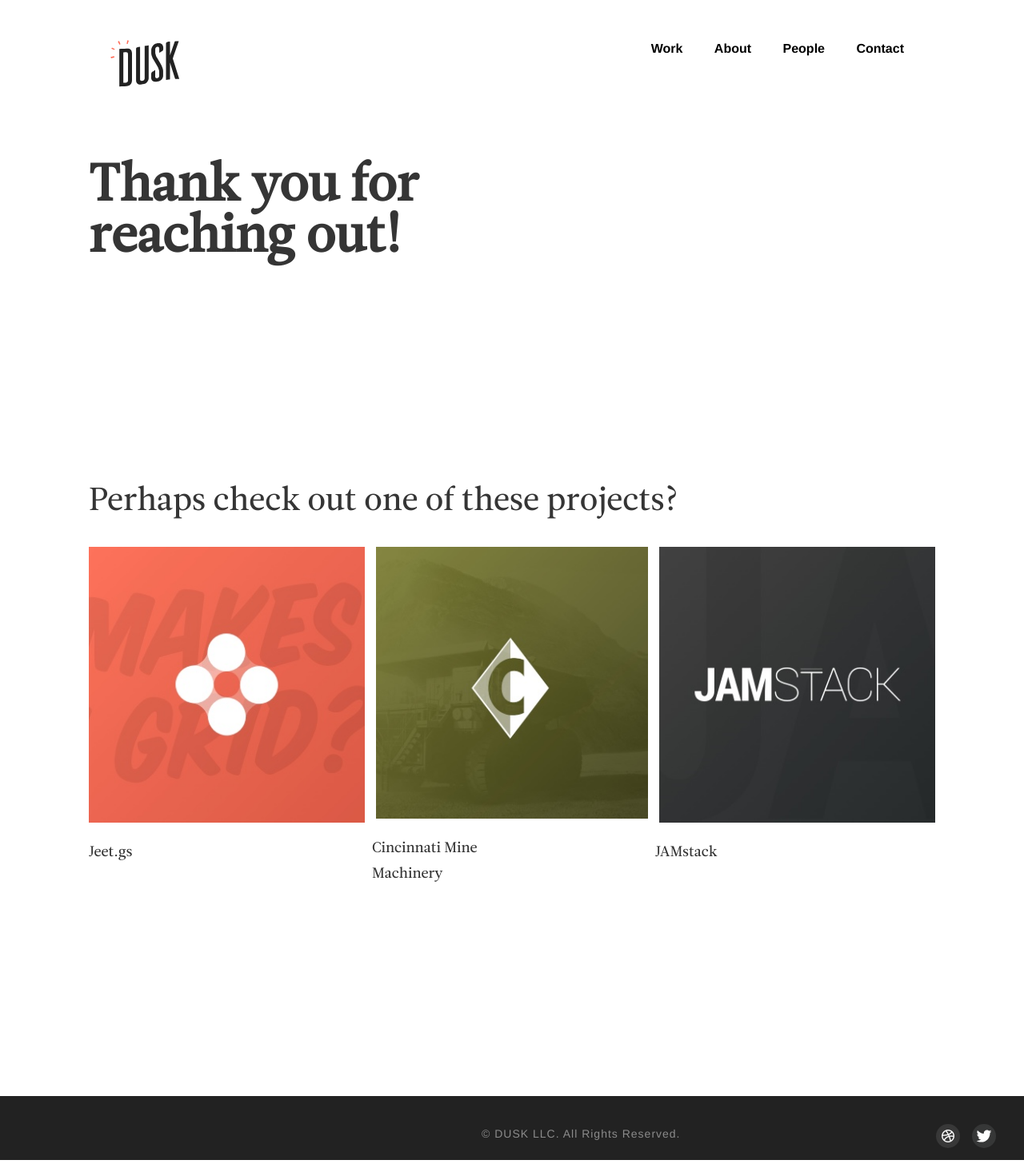
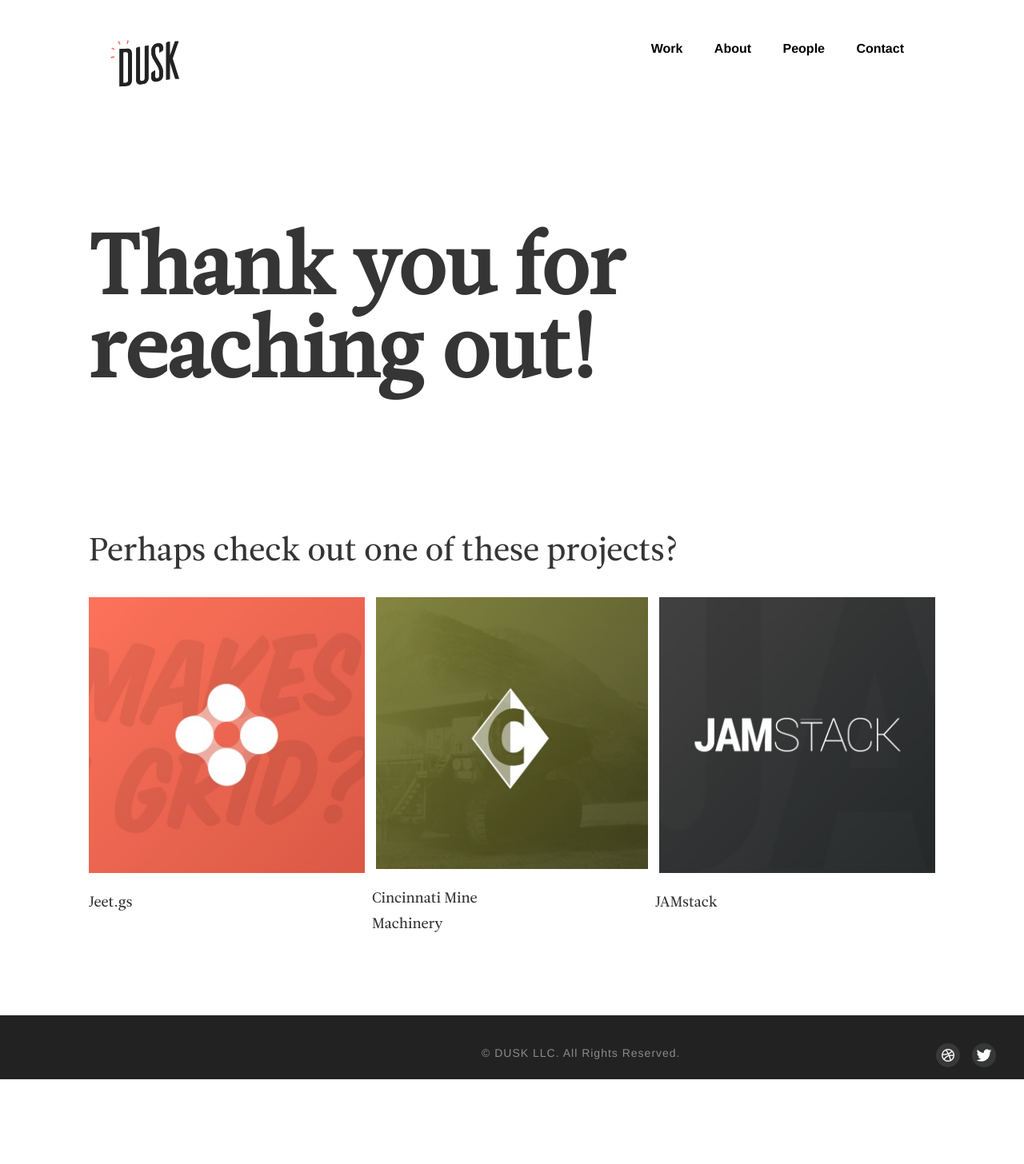
Before and after one commit to mountainbug95/6point0_jekyll, a Jekyll site: the page built from pages/thank-you.html, in a window 1280 px wide. Shown: the whole page at 80% size. Built offline with Jekyll 4.4.1, drawn with Linux system fonts in a browser that asks for light colours; after the commit the page ends 1355 px from its top, so only the background shows below that.

Commit message:
updated & cleaned up the thank you page

```diff
--- a/_includes/head.html
+++ b/_includes/head.html
@@ -18,7 +18,7 @@
     <link rel="stylesheet" href="/assets/css/main-style.css">
     <link rel="stylesheet" href="/assets/css/mission-style.css">
     <link rel="stylesheet" href="/assets/css/footer-style.css">
-    {% if page.title == "Index" or page.title == "Thank-You" %}
+    {% if page.title == "Index" %}
         <link rel="stylesheet" href="/assets/css/index-style.css">
     {% endif %}
     {% if page.title == "Work" %}
@@ -36,5 +36,8 @@
     {% if page.title == "Contact" %}
         <link rel="stylesheet" href="/assets/css/contact-style.css">
     {% endif %}
+    {% if page.title == "Thank-You" %}
+        <link rel="stylesheet" href="/assets/css/thank-you-style.css">
+    {% endif %}
     <!--end  stylesheets-->
 </head>
--- a/assets/css/footer-style.css
+++ b/assets/css/footer-style.css
@@ -2,6 +2,7 @@ footer{
     background-color: #222;
     color: #8B8B8B;
     height: 80px;
+    width: 100%;
 }
 
 .buttons-container h6{
--- a/assets/css/main-style.css
+++ b/assets/css/main-style.css
@@ -245,7 +245,6 @@ body{
 .content-container{
     text-align: left;       /*????????????????????????*/
     display: inline-block; /*????????????????????????*/
-
     /*margin-left: 3px;
     margin-right: 3px;*/
     margin-left: auto;
--- /dev/null
+++ b/assets/css/thank-you-style.css
@@ -0,0 +1,311 @@
+@media screen and (min-width: 768px)
+{
+    .projects-blurb{
+        margin-bottom: 0;
+        margin-top: 83px;
+    }
+    .projects-section{
+        margin-bottom: 84px;
+        margin-top: 144px;
+    }
+    .projects-container h1{
+        font-size: 40px;
+    }
+    @media screen and (max-height: 767px){
+        .projects-blurb{
+            margin-bottom: 104px;
+            margin-top: 146px;
+        }
+        .projects-section{
+            margin-bottom: 248px;
+            margin-top: 125px;
+        }
+    }
+}
+@media screen and (max-width: 768px){
+    .projects-blurb{
+        margin-bottom: 0px;
+        margin-top: 10px;
+    }
+    .projects-section{
+        margin-bottom: 172px;
+        margin-top: 59px;
+    }
+    .center{
+        margin-top: 55px;
+    }
+    .projects-container h1{
+        font-size: 30px;
+    }
+}
+@media screen and (max-width: 480px){
+    .projects-blurb{
+        margin-bottom: 17px;
+        margin-top: 34px;
+    }
+    .projects-section{
+        margin-bottom: 25px;
+        margin-top: 40px;
+    }
+}
+
+.projects-blurb{
+    display: inline-block;
+    box-sizing: border-box;
+    max-width: 750px;
+}
+
+/*tagline font scaling*/
+@media screen and (min-width: 768px) {
+    .tag-line{
+        font-size: 104px;
+        line-height: 104px;
+    }
+}
+
+@media screen and (max-width: 768px) {
+    .tag-line{
+        font-size: 40px;
+        line-height: 64px;
+    }
+}
+
+.tag-line{
+    white-space: normal;
+    font-weight: 700;
+}
+
+/*projects preview font & image scaling*/
+@media screen and (min-width: 1200px) {
+    .project-listing-container{
+        max-width: 350px;
+    }
+
+    .project-img-left{
+        margin-right: 5px;
+    }
+
+    .project-img-middle{
+        margin-left: 5px;
+        margin-right: 5px;
+    }
+
+    .project-img-right{
+        margin-left: 5px;
+    }
+}
+
+@media screen and (max-width: 1200px) {
+    .project-listing-container{
+        max-width: 300px;
+    }
+
+    .project-img-left{
+        margin-right: 5px;
+    }
+
+    .project-img-middle{
+        margin-left: 5px;
+        margin-right: 5px;
+    }
+
+    .project-img-right{
+        margin-left: 5px;
+    }
+}
+
+@media screen and (max-width: 1000px) {
+    .project-listing-container{
+        max-width: 250px;
+    }
+}
+
+@media screen and (max-width: 800px) {
+    .project-listing-container{
+        max-width: 210px;
+    }
+
+}
+
+@media screen and (min-width: 650px){
+    .projects-container{
+        white-space: nowrap;
+    }
+}
+
+@media screen and (max-width: 650px) {
+    .projects-container{
+        white-space: normal;
+    }
+
+    .project-listing-container{
+        display: block;
+        min-width: 100%;
+    }
+
+    .project-listing-container div{
+        min-width: 100%;
+        box-sizing: border-box;
+    }
+
+    .project-listing-container div img{
+        min-width: 100%;
+        margin-left: 0;
+        margin-right: 0;
+        padding: 0;
+    }
+
+    .project-listing-container div{
+        margin-left: 0;
+        margin-right: 0;
+    }
+}
+
+/*END FONT SCALING*/
+.projects-section{
+    display: block;
+    padding: 0;
+    width: 100%;
+    margin-left: auto;
+    margin-right: auto;
+    text-align:center;
+}
+
+.projects-container{
+    /*margin-top: 220px;*/
+    text-align: center;
+    display: inline-block;
+    margin-left: auto;
+    margin-right: auto;
+    padding: 0;
+}
+
+.projects-container h1{
+    text-align: left;
+    padding-left: 0;
+    padding-right: 0;
+    margin-bottom: 30px;
+}
+
+.project-listing-container{
+    vertical-align: top;
+    display: inline-block;
+    white-space: normal;
+    padding-left: 0;
+    padding-right: 0;
+}
+
+.project-listing-container h3{
+    text-align: left;
+    font-size: 18px;
+    line-height: 32px;
+    margin: 10px;
+    margin-left: 0;
+    margin-right: 0;
+}
+
+/*left responsive image container*/
+.project-img-left{
+    display: inline-block;
+    margin-top: 5px;
+    /*margin-right: 5px;*/
+    margin-bottom: 5px;
+    padding: 0;
+}
+
+.project-img-left a img{
+    -webkit-transition: .1s linear;
+    -moz-transition: .1s linear;
+    -o-transition: .1s linear;
+    transition: .1s linear;
+}
+
+.project-img-left a img:hover{
+    transform: scale(0.9);
+    -webkit-transition: .1s linear;
+    -moz-transition: .1s linear;
+    -o-transition: .1s linear;
+    transition: .1s linear;
+}
+
+.project-img-left:hover{
+    -webkit-transition: .1s linear;
+    -moz-transition: .1s linear;
+    -o-transition: .1s linear;
+    transition: .1s linear;
+    border-style: solid;
+    border-width: 5px;
+    border-color: #ff7660;
+    padding: 0;
+}
+
+/*middle responsive image container*/
+.project-img-middle{
+    display: inline-block;
+    margin-top: 5px;
+    /*margin-right: 5px;
+    margin-left: 5px;*/
+    margin-bottom: 5px;
+    padding: 0;
+}
+
+.project-img-middle a img{
+    -webkit-transition: .1s linear;
+    -moz-transition: .1s linear;
+    -o-transition: .1s linear;
+    transition: .1s linear;
+}
+
+.project-img-middle a img:hover{
+    transform: scale(0.9);
+    -webkit-transition: .1s linear;
+    -moz-transition: .1s linear;
+    -o-transition: .1s linear;
+    transition: .1s linear;
+}
+
+.project-img-middle:hover{
+    -webkit-transition: .1s linear;
+    -moz-transition: .1s linear;
+    -o-transition: .1s linear;
+    transition: .1s linear;
+    border-style: solid;
+    border-width: 5px;
+    border-color: #ff7660;
+    padding: 0;
+}
+
+/*right responsive image container*/
+.project-img-right{
+    display: inline-block;
+    margin-top: 5px;
+    /*margin-left: 5px;*/
+    margin-bottom: 5px;
+    padding: 0;
+}
+
+.project-img-right a img{
+    -webkit-transition: .1s linear;
+    -moz-transition: .1s linear;
+    -o-transition: .1s linear;
+    transition: .1s linear;
+}
+
+.project-img-right a img:hover{
+    transform: scale(0.9);
+    -webkit-transition: .1s linear;
+    -moz-transition: .1s linear;
+    -o-transition: .1s linear;
+    transition: .1s linear;
+}
+
+.project-img-right:hover{
+    -webkit-transition: .1s linear;
+    -moz-transition: .1s linear;
+    -o-transition: .1s linear;
+    transition: .1s linear;
+    border-style: solid;
+    border-width: 5px;
+    border-color: #ff7660;
+    padding: 0;
+}
--- a/pages/thank-you.html
+++ b/pages/thank-you.html
@@ -3,11 +3,11 @@ layout: wrapper
 title: Thank-You
 ---
 
-<div class="projects-blurb" style="white-space: normal; max-width: 600px; display: block; margin-top: 0">
-    <h1 class="tag-line" style="font-weight: 700;font-size: 5vw; display: block; line-height: 5vw">Thank you for reaching out!</h1>
+<div class="projects-blurb" >
+    <h1 class="tag-line" >Thank you for reaching out!</h1>
 </div>
 
-<div class="projects-section" style="margin-top: -70px">
+<div class="projects-section" >
     <div class="projects-container">
         <h1>Perhaps check out one of these projects?</h1>
         <!--Jeet.gs link-->
```
